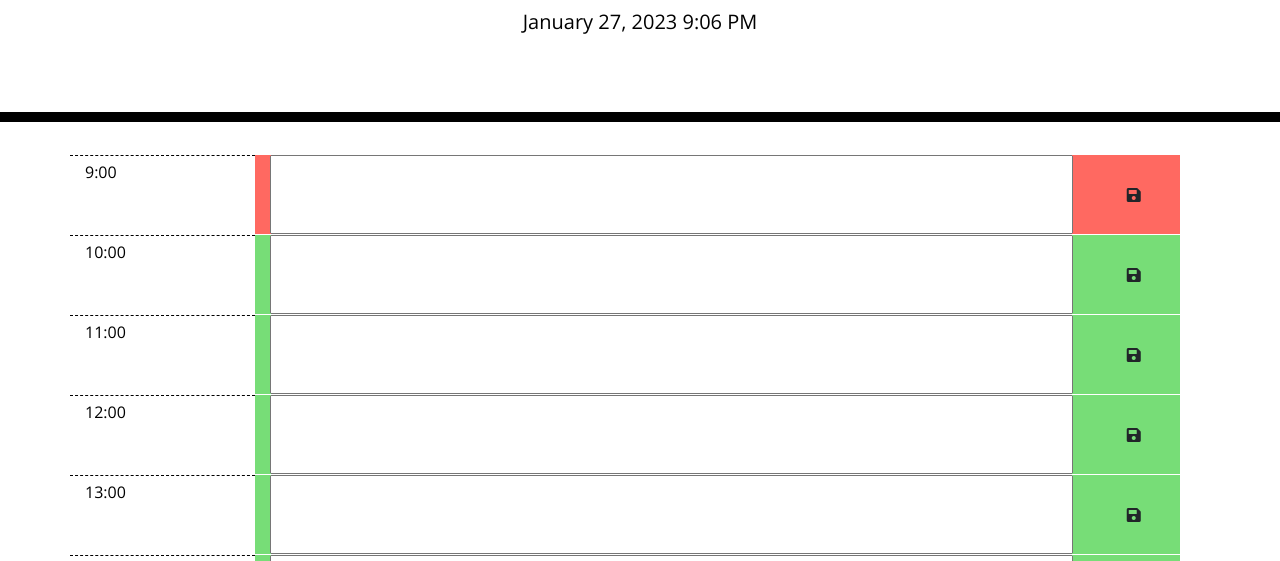
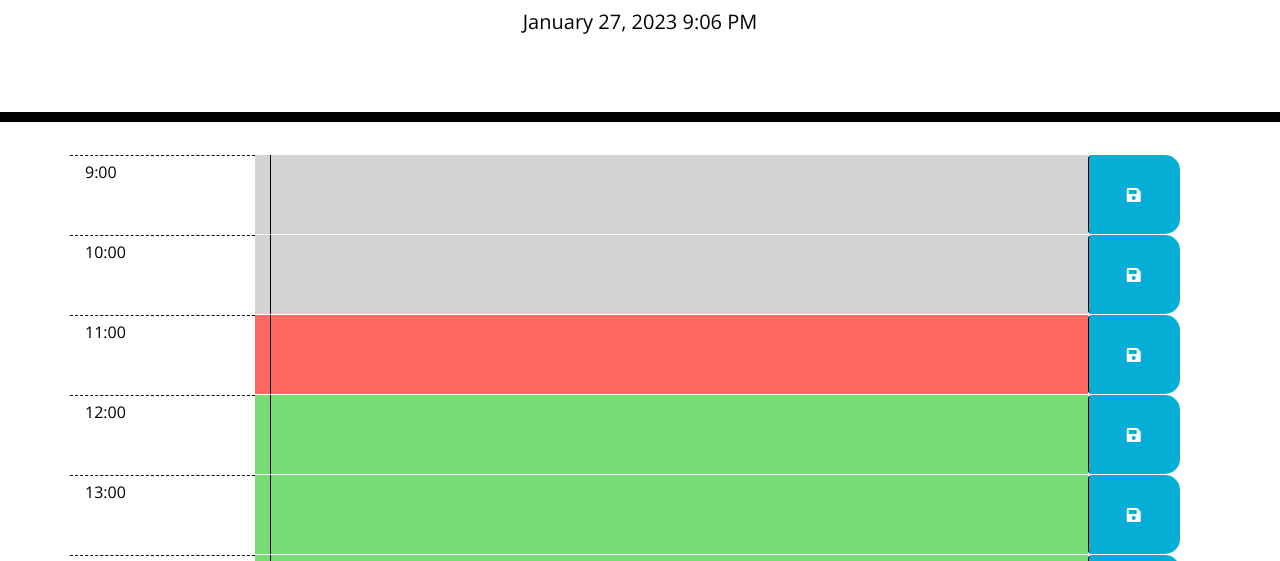
Before and after one commit to alexandrabatrak/daily-planner, a plain HTML site: page index.html in a window 1280 px wide. Shown: the part 182-743 px from the top of the page. Drawn offline with nearby package versions, Linux system fonts and the light colour scheme.

Commit message:
Add coloring to input instead of row

```diff
--- a/assets/css/style.css
+++ b/assets/css/style.css
@@ -4,7 +4,7 @@ body {
   line-height: 1;
 }
 
-textarea {
+input {
   background: transparent;
   border: none;
   resize: none;
@@ -57,7 +57,7 @@ textarea {
   color: white;
 }
 
-.saveBtn {
+.save-button {
   border-left: 1px solid black;
   border-top-right-radius: 15px;
   border-bottom-right-radius: 15px;
--- a/assets/js/index.js
+++ b/assets/js/index.js
@@ -31,8 +31,8 @@
               taskData[i] ? taskData[i].task : ''
             }" data-index="${i}"/>
           </div>
-          <div class="col-1 d-flex w-100 h-100 justify-content-center align-items-center">
-            <button id="save-button" class="btn save-button d-flex align-items-center h-100" data-index="${i}">
+          <div class="col-1 d-flex p-0 w-100 h-100">
+            <button id="save-button" class="btn save-button d-flex align-items-center justify-content-center w-100 h-100" data-index="${i}">
               <i class="fa fa-save"></i>
             </button>
           </div>
@@ -63,19 +63,32 @@
   function colorise() {
     // get current time
     // let now = moment().format('HH:mm');
-    let nowTime = '09:48:35';
+    let nowTime = '11:48:35';
     let now = moment(nowTime, 'HH:mm:ss').hour();
 
     let row = $('.row');
     row.each(function () {
       // convert block time string to a moment object
       let blockTime = moment($(this).find('#block-time').text(), 'HH').hour();
+
       if (blockTime < now) {
-        $(this).removeClass(['present', 'future']).addClass('past');
+        $(this)
+          .children()
+          .eq(1)
+          .removeClass(['present', 'future'])
+          .addClass('past');
       } else if (blockTime === now) {
-        $(this).removeClass(['past', 'future']).addClass('present');
+        $(this)
+          .children()
+          .eq(1)
+          .removeClass(['past', 'future'])
+          .addClass('present');
       } else {
-        $(this).removeClass(['past', 'present']).addClass('future');
+        $(this)
+          .children()
+          .eq(1)
+          .removeClass(['past', 'present'])
+          .addClass('future');
       }
     });
     setInterval(colorise, 60000);
```
